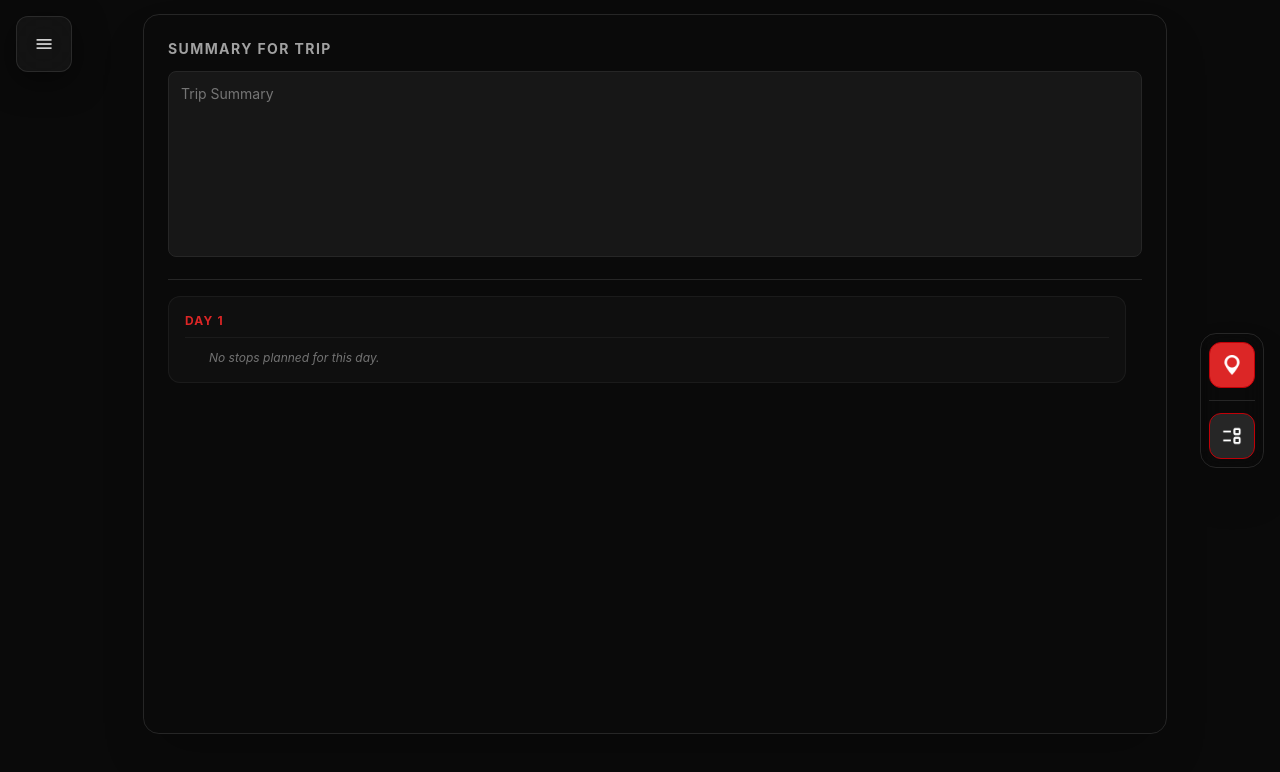
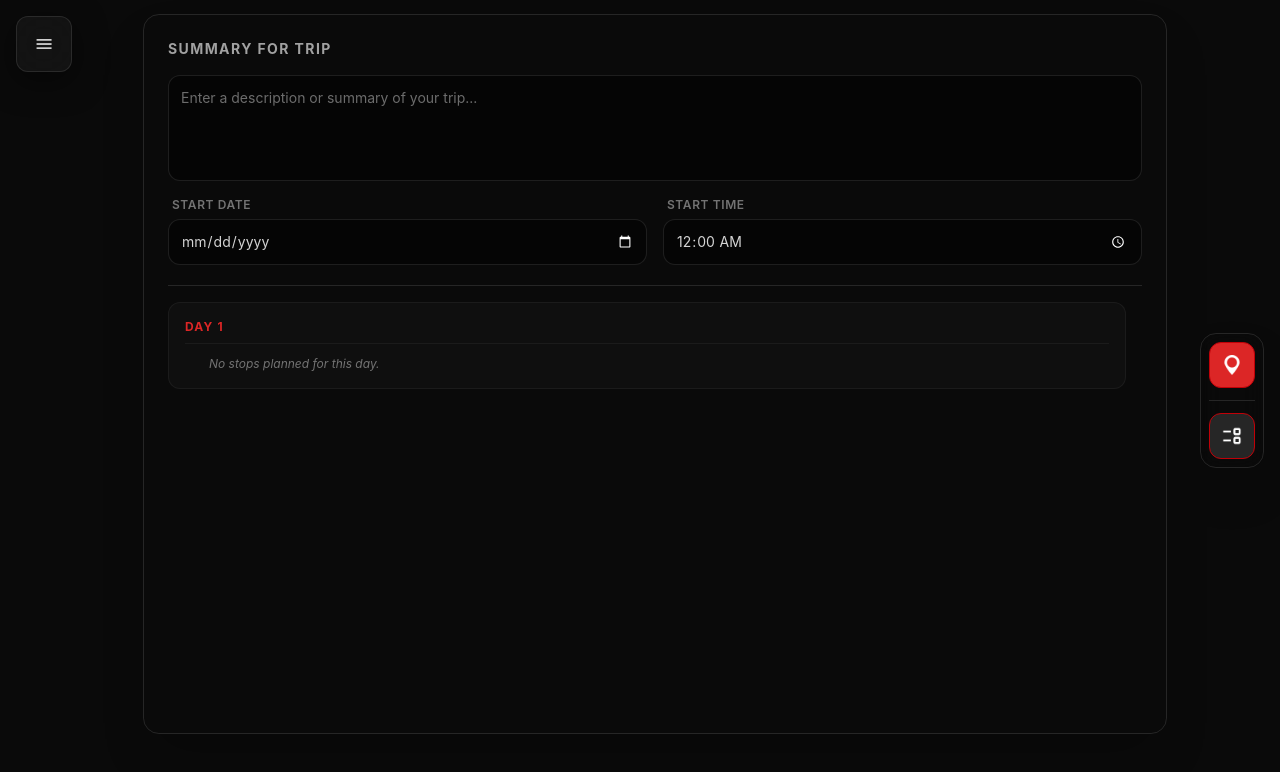
Before and after one commit to mark97543/Iter-viae-v2, a React (Vite) app in the folder client-desktop/: page / in a window 1280 px wide. Both pictures are taken after a click on the button 1232 px from the left and 435 px from the top of the page. Shown: the top 772 px of the page. Built offline with nearby package versions, Linux system fonts and the light colour scheme.

Commit message:
Added start date and time to the itin and save file

```diff
--- a/client-desktop/src/components/menus/LayerControlMenuFiles/ItinSheet.tsx
+++ b/client-desktop/src/components/menus/LayerControlMenuFiles/ItinSheet.tsx
@@ -5,7 +5,16 @@ import { Waypoint } from "../../../types/waypoints";
 
 
 const ItinSheet = ({ visible }: { visible: boolean }) => {
-    const { tripTitle, tripSummary, setTripSummary, waypoints, setWaypoints } = useTripContext();
+    const { tripTitle,
+        tripSummary,
+        setTripSummary,
+        waypoints,
+        setWaypoints,
+        tripStartTime,
+        setTripStartTime,
+        tripDate,
+        setTripDate
+    } = useTripContext();
 
     if (!visible) return null;
 
@@ -39,17 +48,46 @@ const ItinSheet = ({ visible }: { visible: boolean }) => {
                 overflow-y-scroll
                 '
         >
-            <div className="border-b border-neutral-800 pb-4 shrink-0">
+            <div className="border-b border-neutral-800 pb-5 shrink-0 flex flex-col gap-4">
                 <h1 className='text-sm font-bold tracking-widest uppercase text-neutral-400'>
                     Summary for {tripTitle || 'Trip'}
                 </h1>
+
                 <textarea
                     value={tripSummary}
                     onChange={(e) => setTripSummary(e.target.value)}
-                    className='w-full mt-3 bg-neutral-900 border border-neutral-800 rounded-lg p-3 text-neutral-300 text-sm focus:outline-none focus:border-tactical-red transition-colors resize-none custom-scrollbar'
-                    placeholder="Trip Summary"
-                    rows={8}
+                    className='w-full bg-black/40 border border-white/10 hover:border-white/20 rounded-xl p-3 text-neutral-300 text-sm focus:outline-none focus:border-tactical-red focus:ring-1 focus:ring-tactical-red/50 transition-all resize-none custom-scrollbar shadow-inner'
+                    placeholder="Enter a description or summary of your trip..."
+                    rows={4}
                 />
+
+                <div className="flex gap-4">
+                    <div className="flex-1 flex flex-col gap-1.5">
+                        <label className="text-xs font-semibold text-neutral-500 uppercase tracking-wider pl-1">Start Date</label>
+                        <input
+                            type="date"
+                            value={tripDate ? new Date(tripDate).toISOString().split('T')[0] : ''}
+                            onChange={(e) => {
+                                // Create a new date from the string, set it as an object
+                                const newDate = new Date(e.target.value);
+                                setTripDate(newDate);
+                                e.target.blur(); // Force close the native picker
+                            }}
+                            className='w-full bg-black/40 border border-white/10 hover:border-white/20 rounded-xl p-3 text-neutral-300 text-sm focus:outline-none focus:border-tactical-red focus:ring-1 focus:ring-tactical-red/50 transition-all shadow-inner [color-scheme:dark]'
+                        />
+                    </div>
+                    <div className="flex-1 flex flex-col gap-1.5">
+                        <label className="text-xs font-semibold text-neutral-500 uppercase tracking-wider pl-1">Start Time</label>
+                        <input
+                            type="time"
+                            value={tripStartTime || '00:00'}
+                            onChange={(e) => {
+                                setTripStartTime(e.target.value as any);
+                            }}
+                            className='w-full bg-black/40 border border-white/10 hover:border-white/20 rounded-xl p-3 text-neutral-300 text-sm focus:outline-none focus:border-tactical-red focus:ring-1 focus:ring-tactical-red/50 transition-all shadow-inner [color-scheme:dark]'
+                        />
+                    </div>
+                </div>
             </div>
 
             <div className="flex-1 overflow-y-auto custom-scrollbar pr-4 space-y-6">
--- a/client-desktop/src/hooks/trip/useTrip.ts
+++ b/client-desktop/src/hooks/trip/useTrip.ts
@@ -20,6 +20,8 @@ export function useTrip() {
     const [showLoadTripModal, setShowLoadTripModal] = useState(false);
     const [currentDay, setCurrentDay] = useState(1);
     const [tripSummary, setTripSummary] = useState('');
+    const [tripStartTime, setTripStartTime] = useState<Date | null>(null);
+    const [tripDate, setTripDate] = useState<Date | null>(null);
 
 
     //Data Package
@@ -27,6 +29,8 @@ export function useTrip() {
         const dataToSave = JSON.stringify({
             title: tripTitle,
             summary: tripSummary,
+            date: tripDate,
+            startTime: tripStartTime,
             waypoints: waypoints
         });
         return dataToSave;
@@ -38,6 +42,8 @@ export function useTrip() {
         setWaypoints([]);
         setTripTitle("");
         setTripSummary("");
+        setTripStartTime(null);
+        setTripDate(null);
     }
 
     //Save Trip Function
@@ -163,6 +169,8 @@ export function useTrip() {
                     const parsedData = JSON.parse(fileContent);
                     setWaypoints(parsedData.waypoints);
                     setTripTitle(parsedData.title);
+                    setTripDate(parsedData.date);
+                    setTripStartTime(parsedData.startTime);
                     setTripSummary(parsedData.summary);
 
                     console.log("Trip Loaded Successfully!")
@@ -181,7 +189,7 @@ export function useTrip() {
             unlisten4.then(f => f());
             unlisten5.then(f => f());
         };
-    }, [waypoints, tripTitle, tripSummary, openModal]); // Re-run if these change
+    }, [waypoints, tripTitle, tripSummary, tripDate, tripStartTime, openModal]); // Re-run if these change
 
     useEffect(() => {
         const calculateTrip = async () => {
@@ -273,6 +281,10 @@ export function useTrip() {
         currentDay,
         setCurrentDay,
         tripSummary,
-        setTripSummary
+        setTripSummary,
+        tripStartTime,
+        setTripStartTime,
+        tripDate,
+        setTripDate,
     };
 }
```
